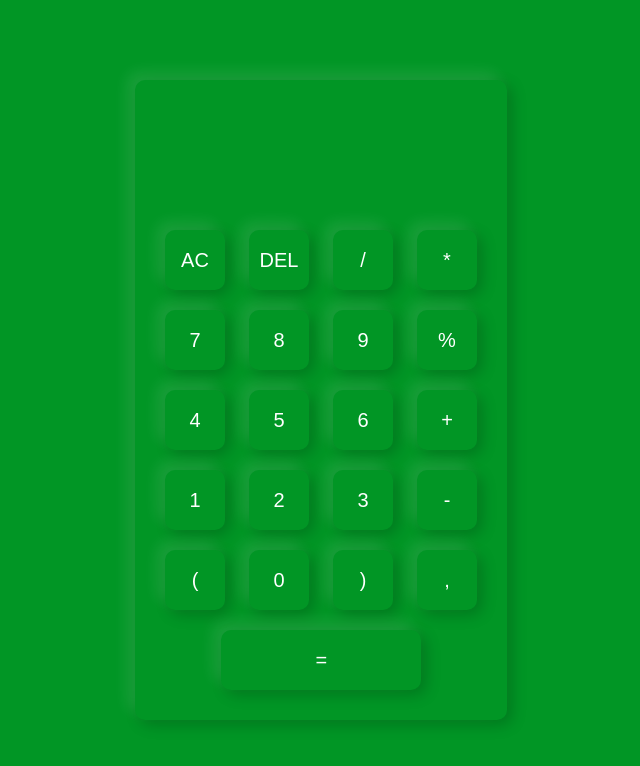
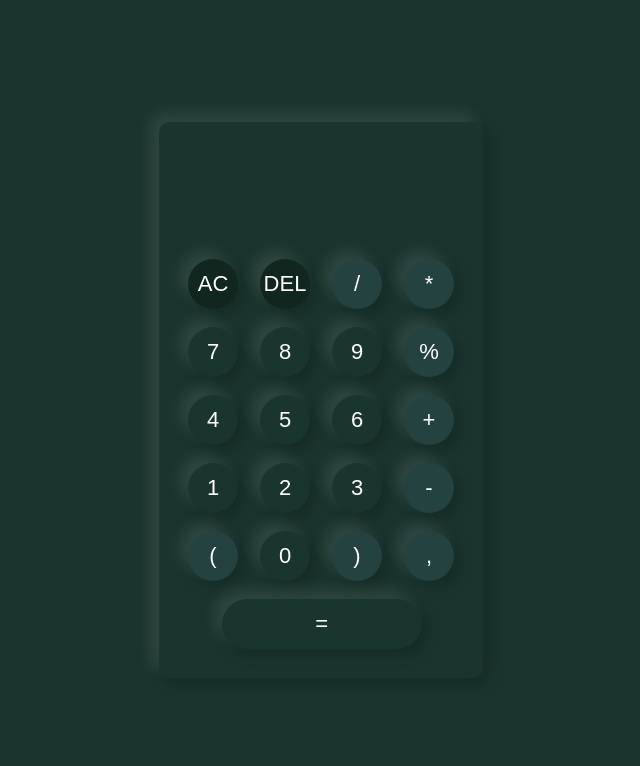
Before and after one commit to gustavo-freita/Calculadora, a plain HTML site: page index.html in a window 1280 px wide. Shown: the whole page, without its empty margins (319-959 px from the left). Drawn offline with Linux system fonts and the light colour scheme.

Commit message:
arrumando as cores da calculadora

```diff
--- a/assets/CSS/style.css
+++ b/assets/CSS/style.css
@@ -11,7 +11,7 @@
     display: flex;
     align-items: center;
     justify-content: center;
-    background: #019625
+    background: #1A342E;
 }
 
 .calculadora {
@@ -38,18 +38,26 @@ form .mostrador .mostrador__estilo {
 .calculadora form input {
     border: 0;
     outline: 0;
-    width: 60px;
-    height: 60px;
-    border-radius: 10px;
+    width: 50px;
+    height: 50px;
+    border-radius: 380px;
     box-shadow: -8px -8px 15px rgba(255, 255, 255, 0.1), 5px 5px 15px rgba(0, 0, 0, 0.2);
     background: transparent;
-    font-size: 20px;
+    font-size: 22px;
     color: #fff;
     cursor: pointer;
-    margin: 10px;
+    margin: 9px;
+}
+
+form input.ad__estilo {
+    background-color: #11261E;
+}
+
+form input.bot__estilo {
+    background-color: #24423F;
 }
 
 form input.alongamento {
-    margin-left: 20%;
+    margin-left: 15%;
     width: 200px;
 }
--- a/index.html
+++ b/index.html
@@ -16,34 +16,34 @@
                     <input type="text" name="display" class="mostrador__estilo">
                 </div>
                 <div>
-                    <input type="button" value="AC" onclick="display.value = '' ">
-                    <input type="button" value="DEL" onclick="display.value = display.value.toString().slice(0,-1)">
-                    <input type="button" value="/" onclick="display.value += '/' ">
-                    <input type="button" value="*" onclick="display.value += '*' ">
+                    <input type="button" value="AC" class= "ad__estilo" onclick="display.value = '' ">
+                    <input type="button" value="DEL" class= "ad__estilo" onclick="display.value = display.value.toString().slice(0,-1)">
+                    <input type="button" value="/" class= "bot__estilo" onclick="display.value += '/' ">
+                    <input type="button" value="*" class= "bot__estilo" onclick="display.value += '*' ">
                 </div>
                 <div>
                     <input type="button" value="7" onclick="display.value += '7' ">
                     <input type="button" value="8" onclick="display.value += '8' ">
                     <input type="button" value="9" onclick="display.value += '9' ">
-                    <input type="button" value="%" onclick="display.value += '%' ">
+                    <input type="button" value="%" class= "bot__estilo" onclick="display.value += '%' ">
                 </div>
                 <div>
-                    <input type="button" value="4" onclick="display.value += '4' ">
+                    <input type="button" value="4" class="4" onclick="display.value += '4' ">
                     <input type="button" value="5" onclick="display.value += '5' ">
                     <input type="button" value="6" onclick="display.value += '6' ">
-                    <input type="button" value="+" onclick="display.value += '+' ">
+                    <input type="button" value="+" class= "bot__estilo" onclick="display.value += '+' ">
                 </div>
                 <div>
                     <input type="button" value="1" onclick="display.value += '1' ">
                     <input type="button" value="2" onclick="display.value += '2' ">
                     <input type="button" value="3" onclick="display.value += '3' ">
-                    <input type="button" value="-" onclick="display.value += '-' ">
+                    <input type="button" value="-" class= "bot__estilo" onclick="display.value += '-' ">
                 </div>
                 <div>
-                    <input type="button" value="(" onclick="display.value += '(' ">
+                    <input type="button" value="("  class= "bot__estilo" onclick="display.value += '(' ">
                     <input type="button" value="0" onclick="display.value += '0' ">
-                    <input type="button" value=")" onclick="display.value += ')' ">
-                    <input type="button" value="," onclick="display.value += ',' ">
+                    <input type="button" value=")" class= "bot__estilo" onclick="display.value += ')' ">
+                    <input type="button" value="," class= "bot__estilo" onclick="display.value += ',' ">
                 </div>
                 <div>
                     <input type="button" value="=" onclick="display.value = eval (display.value)" class="alongamento">
```
